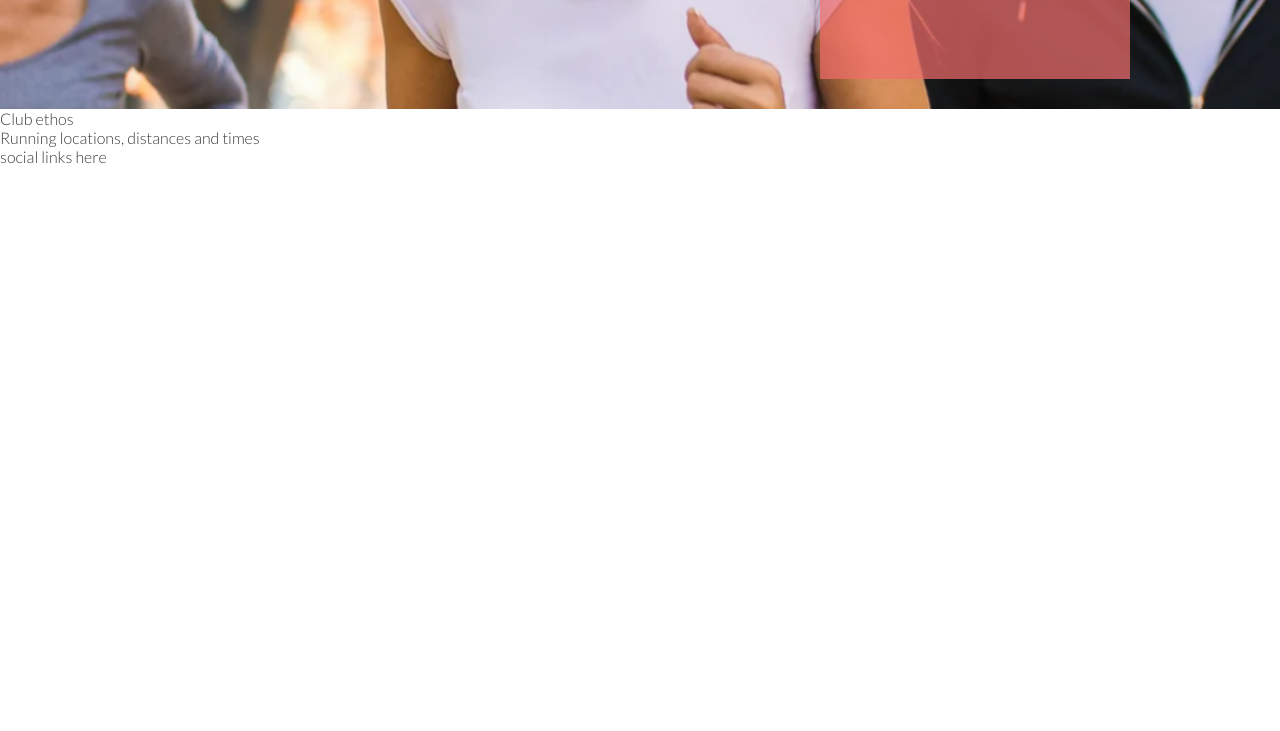
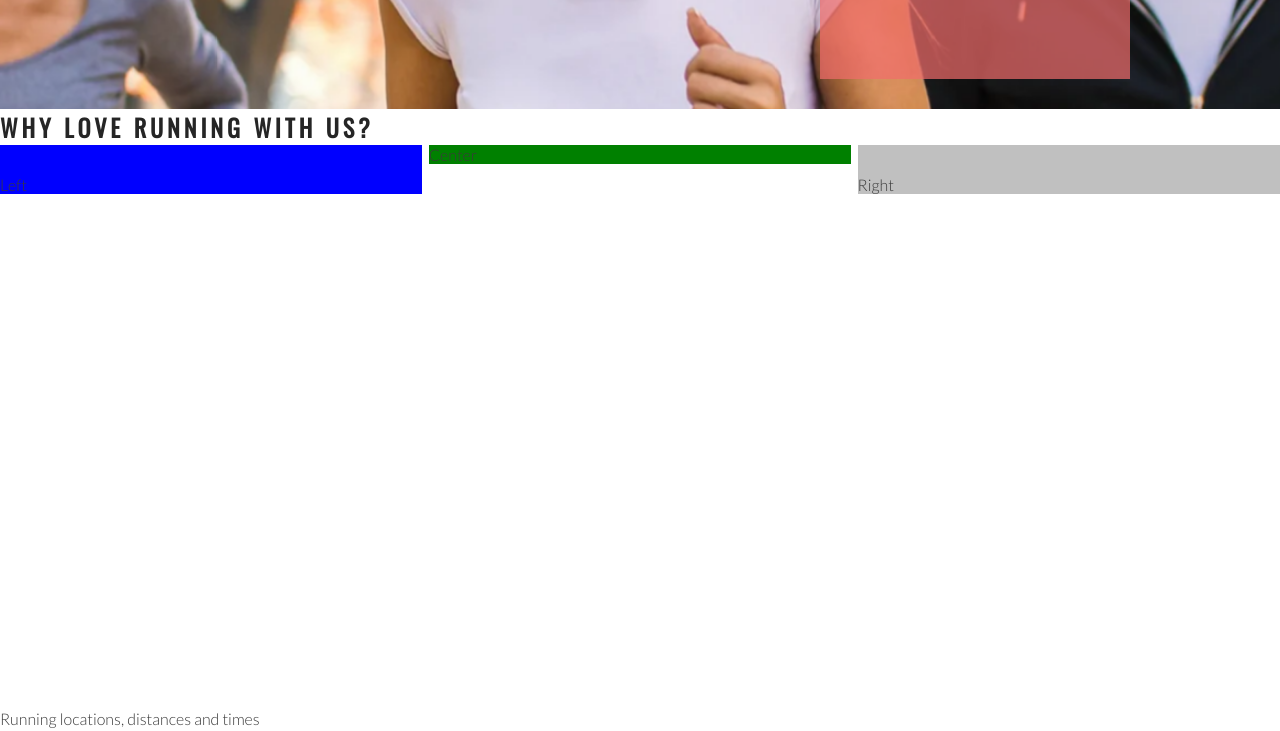
Before and after one commit to jbocciadev/love-running, a plain HTML site: page index.html in a window 1280 px wide. Shown: the part 566-1297 px from the top of the page. Before the commit the page ends 800 px from the top, so only its background shows below. Drawn offline with nearby package versions, Linux system fonts and the light colour scheme.

Commit message:
Add club ethos main structure

```diff
--- a/assets/css/style.css
+++ b/assets/css/style.css
@@ -24,6 +24,7 @@ h1, h2{
 #logo {
     float: left;
     font-size: 280%;
+    margin-left: 30px;
 }
 
 /* navigation links */
@@ -102,7 +103,7 @@ h1, h2{
     width: 300px;
     height: 200px;
 
-    paddng-top: 40px;
+    padding-top: 40px;
     padding-left: 10px;
 
     background-color: rgba(241, 109, 107, .7);
@@ -111,3 +112,30 @@ h1, h2{
     right: 150px;
     position: absolute;
 }
+
+/* club ethos */
+
+#club-ethos {
+    height: 600px;
+
+}
+
+#left-about {
+    padding-top: 30px;
+    width: 33%;
+    float: left;
+    background-color: blue;
+}
+
+#right-about {
+    padding-top: 30px;
+    width: 33%;
+    float: right;
+    background-color: silver;
+}
+
+#center-about {
+    width: 33%;
+    margin: 0 auto;
+    background-color: green;
+}
--- a/index.html
+++ b/index.html
@@ -38,8 +38,11 @@
             <h3>Dublin Docklands & Phoenix Park</h3>
         </div>
     </section>
-    <section>
-        Club ethos
+    <section id="club-ethos">
+        <h1>Why love running with us?</h1>
+        <div id="left-about">Left</div>
+        <div id="right-about">Right</div>
+        <div id="center-about">Center</div>
     </section>
     <section>
         Running locations, distances and times
```
